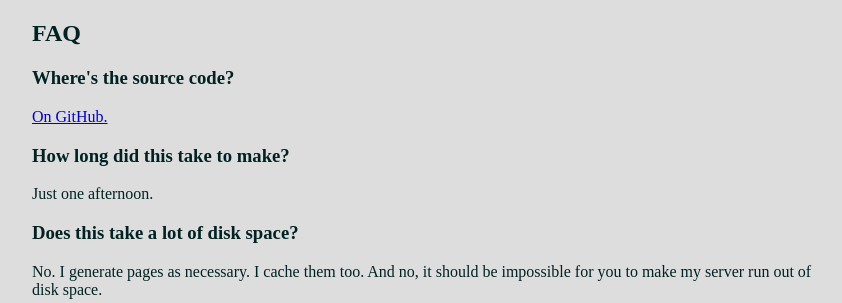
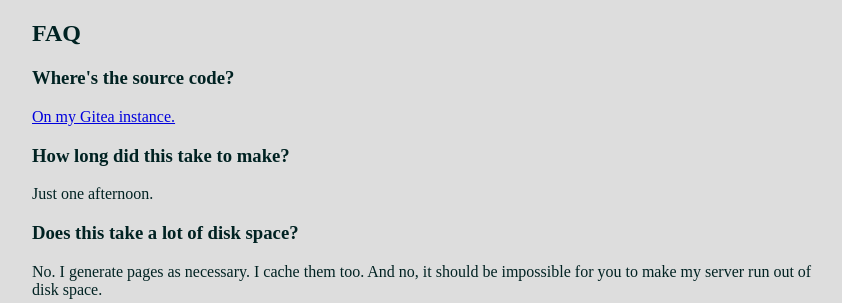
Before and after one commit to pastly/onion-service-index, a Flask app: page / in a window 1280 px wide. Shown: the part 2761-3064 px from the top of the page, without its empty margins (208-1050 px from the left). Run offline with Flask 2, Linux system fonts and the light colour scheme.

Commit message:
index: link to matt's Gitea instance instead of GitHub

```diff
--- a/templates/index.html.j2
+++ b/templates/index.html.j2
@@ -93,7 +93,7 @@ website.
 <h2>FAQ</h2>
 
 <h3>Where's the source code?</h3>
-<p><a href="https://github.com/bmintz/onion-service-index">On GitHub.</a></p>
+<p><a href="http://m6su7s3ir7dxggwg.onion/mello/onion-service-index">On my Gitea instance.</a></p>
 
 <h3>How long did this take to make?</h3>
 <p>Just one afternoon.</p>
```
